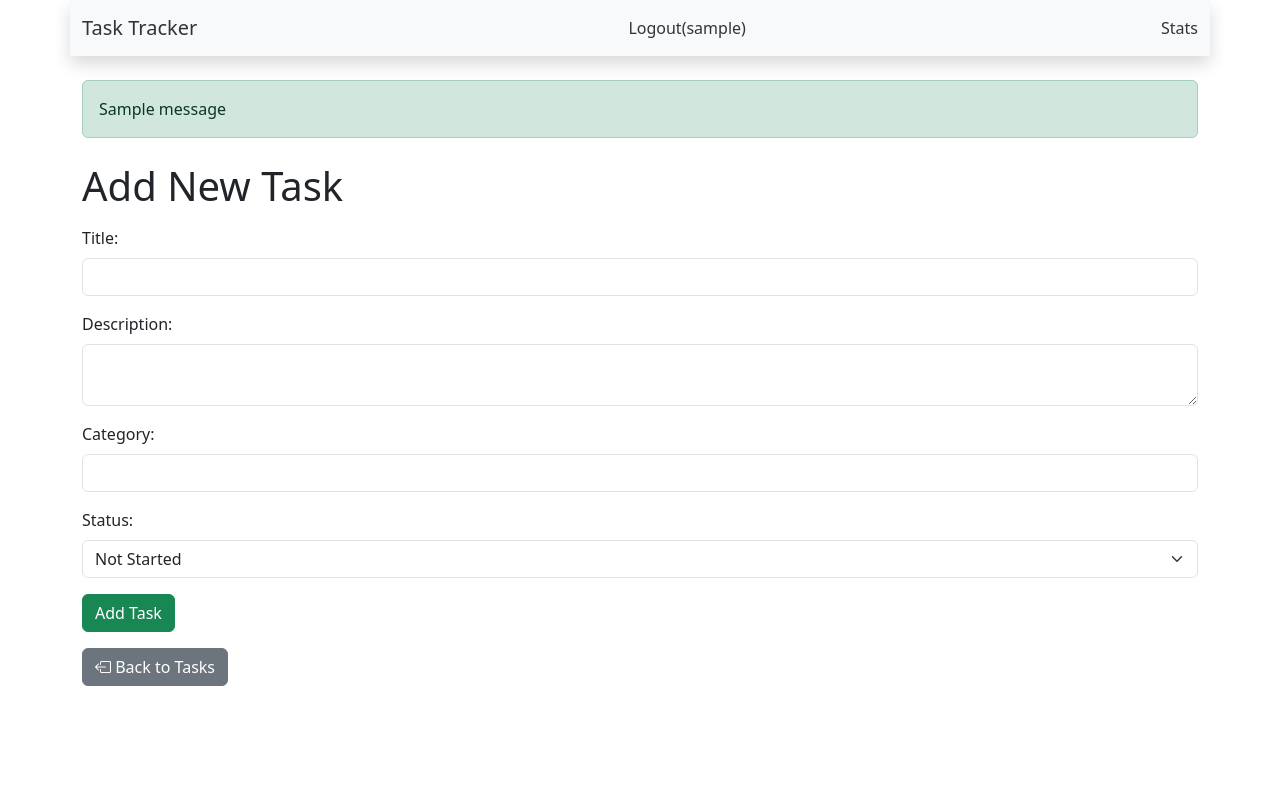
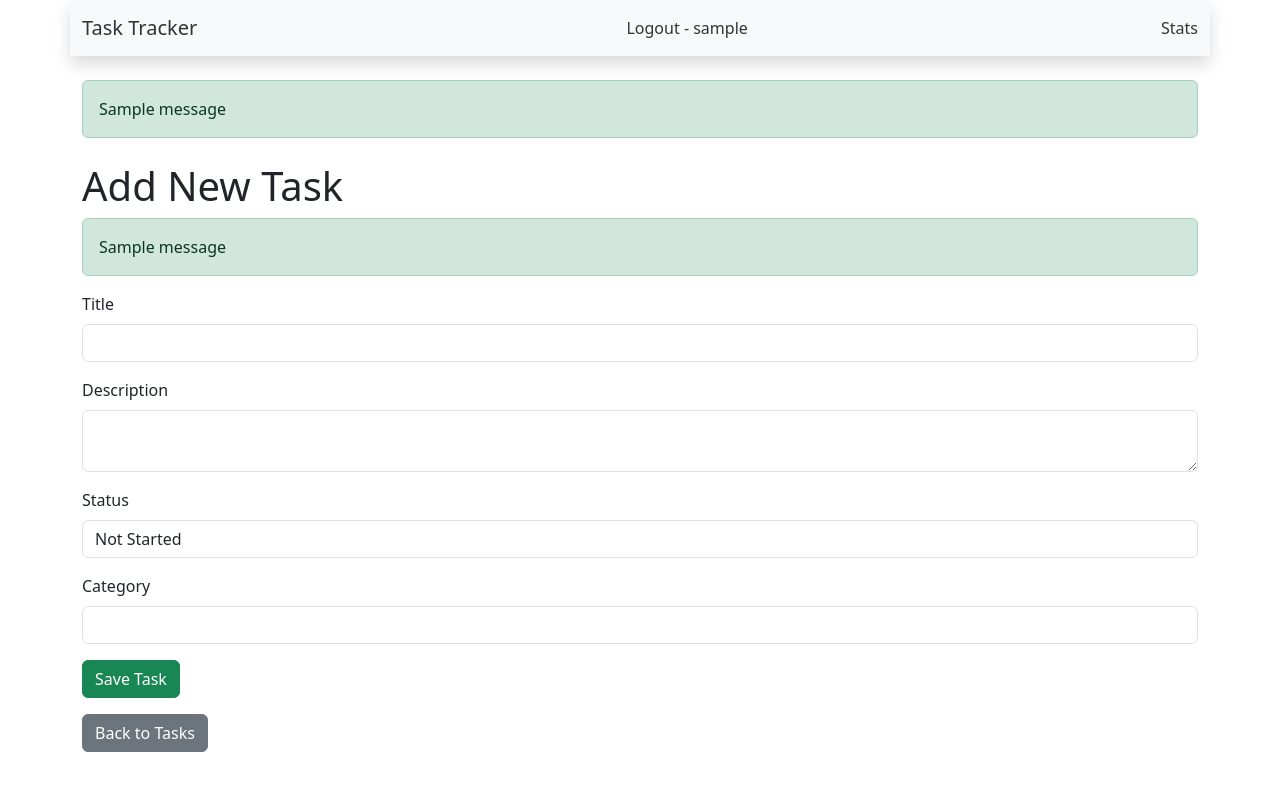
Before and after one commit to svladimir1010/Task-Tracker, a Flask app: page /add in a window 1280 px wide. Run offline with Flask 3, Linux system fonts and the light colour scheme; a user stored in the database is signed in; tables that the repository leaves empty hold one stand-in row (values such as "Sample post"); one stand-in notice (Sample message) is shown.

Commit message:
Update tamplate add_task.html with Flask-WTF

```diff
--- a/app/templates/add_task.html
+++ b/app/templates/add_task.html
@@ -1,31 +1,89 @@
+{# Расширяет базовый шаблон base.html #}
 {% extends "base.html" %}
-{% block title %}Add Task{%endblock%}
+
+{# Устанавливает заголовок страницы в браузере #}
+{% block title %}Add Task{% endblock %}
+
+{# Основной контент страницы #}
 {% block content %}
 <h1 class="mt-4">Add New Task</h1>
-<form method="POST" class="mt-3">
+
+{# Отображение flash-сообщений (например, об ошибках или успешном добавлении задачи) #}
+{% with messages = get_flashed_messages(with_categories=true) %}
+    {% if messages %}
+        {% for category, message in messages %}
+            <div class="alert alert-{{ category }}">{{ message }}</div>
+        {% endfor %}
+    {% endif %}
+{% endwith %}
+
+{# Форма добавления задачи: отправка методом POST #}
+<form method="POST" class="mt-3" id="task-form">
+
+    {# CSRF защита: генерирует скрытое поле с токеном #}
+    {{ form.hidden_tag() }}
+
+    {# Поле "title" (заголовок задачи) #}
     <div class="mb-3">
-		<label class="form-label">Title:</label>
-		<input type="text" name="title" class="form-control" required>
+        {{ form.title.label(class="form-label") }}  {# Метка поля #}
+        {{ form.title(class="form-control", id="title") }}  {# Поле ввода #}
+
+        {# Ошибки валидации для поля title #}
+        {% if form.title.errors %}
+            <div class="text-danger">
+                {% for error in form.title.errors %}
+                    <span>{{ error }}</span><br>
+                {% endfor %}
             </div>
+        {% endif %}
+    </div>
+
+    {# Поле "description" (описание задачи) #}
     <div class="mb-3">
-		<label class="form-label">Description:</label>
-		<textarea name="description" class="form-control"></textarea>
+        {{ form.description.label(class="form-label") }}
+        {{ form.description(class="form-control", id="description") }}
+
+        {% if form.description.errors %}
+            <div class="text-danger">
+                {% for error in form.description.errors %}
+                    <span>{{ error }}</span><br>
+                {% endfor %}
             </div>
+        {% endif %}
+    </div>
+
+    {# Поле "status" (например: В процессе, Выполнено и т.д.) #}
     <div class="mb-3">
-		<label class="form-label">Category:</label>
-		<input type="text" name="category" class="form-control">
+        {{ form.status.label(class="form-label") }}
+        {{ form.status(class="form-control", id="status") }}
+
+        {% if form.status.errors %}
+            <div class="text-danger">
+                {% for error in form.status.errors %}
+                    <span>{{ error }}</span><br>
+                {% endfor %}
             </div>
+        {% endif %}
+    </div>
+
+    {# Поле "category" (категория задачи: Учёба, Работа, Личное и т.д.) #}
     <div class="mb-3">
-		<label class="form-label">Status:</label>
-		<select name="status" class="form-select" required>
-			<option value="Not Started">Not Started</option>
-			<option value="In Progress">In Progress</option>
-			<option value="Completed">Completed</option>
-		</select>
+        {{ form.category.label(class="form-label") }}
+        {{ form.category(class="form-control", id="category") }}
+
+        {% if form.category.errors %}
+            <div class="text-danger">
+                {% for error in form.category.errors %}
+                    <span>{{ error }}</span><br>
+                {% endfor %}
             </div>
-	<button type="submit" class="btn btn-success">Add Task</button>
+        {% endif %}
+    </div>
+
+    {# Кнопка отправки формы (SubmitField из Flask-WTF) #}
+    {{ form.submit(class="btn btn-success") }}
 </form>
-<a href="{{ url_for('main.index') }}" class="btn btn-secondary mt-3">
-	<i class="bi bi-box-arrow-left"></i> Back to Tasks
-</a>
+
+{# Кнопка для возврата к списку задач (главная страница) #}
+<a href="{{ url_for('main.index') }}" class="btn btn-secondary mt-3">Back to Tasks</a>
 {% endblock %}
--- a/app/templates/base.html
+++ b/app/templates/base.html
@@ -23,7 +23,7 @@
         <div class="container-fluid">
             <a class="navbar-brand" href="{{ url_for('main.index') }}">Task Tracker</a>
             {% if current_user.is_authenticated %}
-                <a href="{{ url_for('main.logout') }}" class="nav-link">Logout({{ current_user.username }})</a>
+                <a href="{{ url_for('main.logout') }}" class="nav-link">Logout - {{ current_user.username }}</a>
                 <a href="{{ url_for('main.stats') }}" class="nav-link">Stats</a>
             {% else %}
                 <a href="{{ url_for('main.login') }}" class="nav-link">Login</a>
```
Lines whose indentation alone changed are shown as unchanged.
